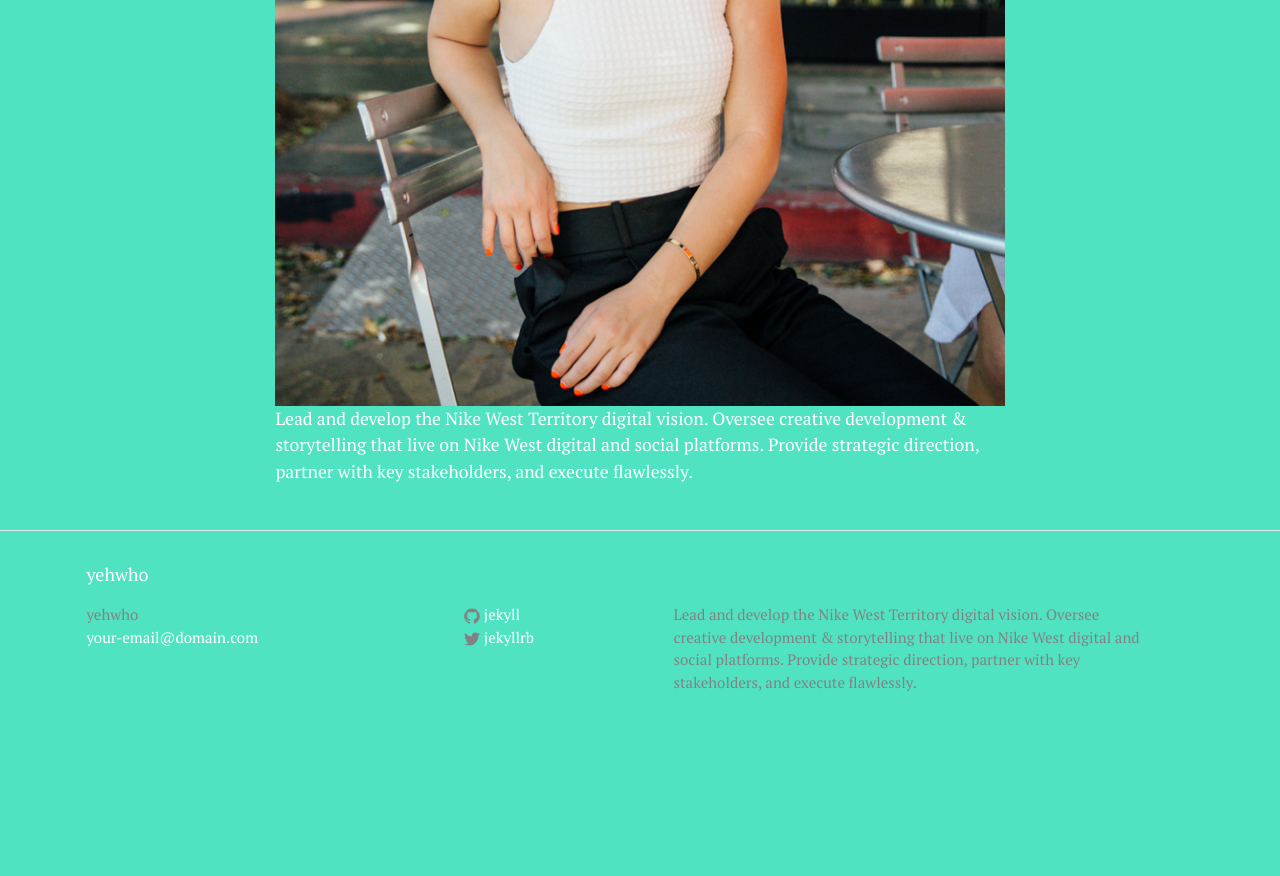
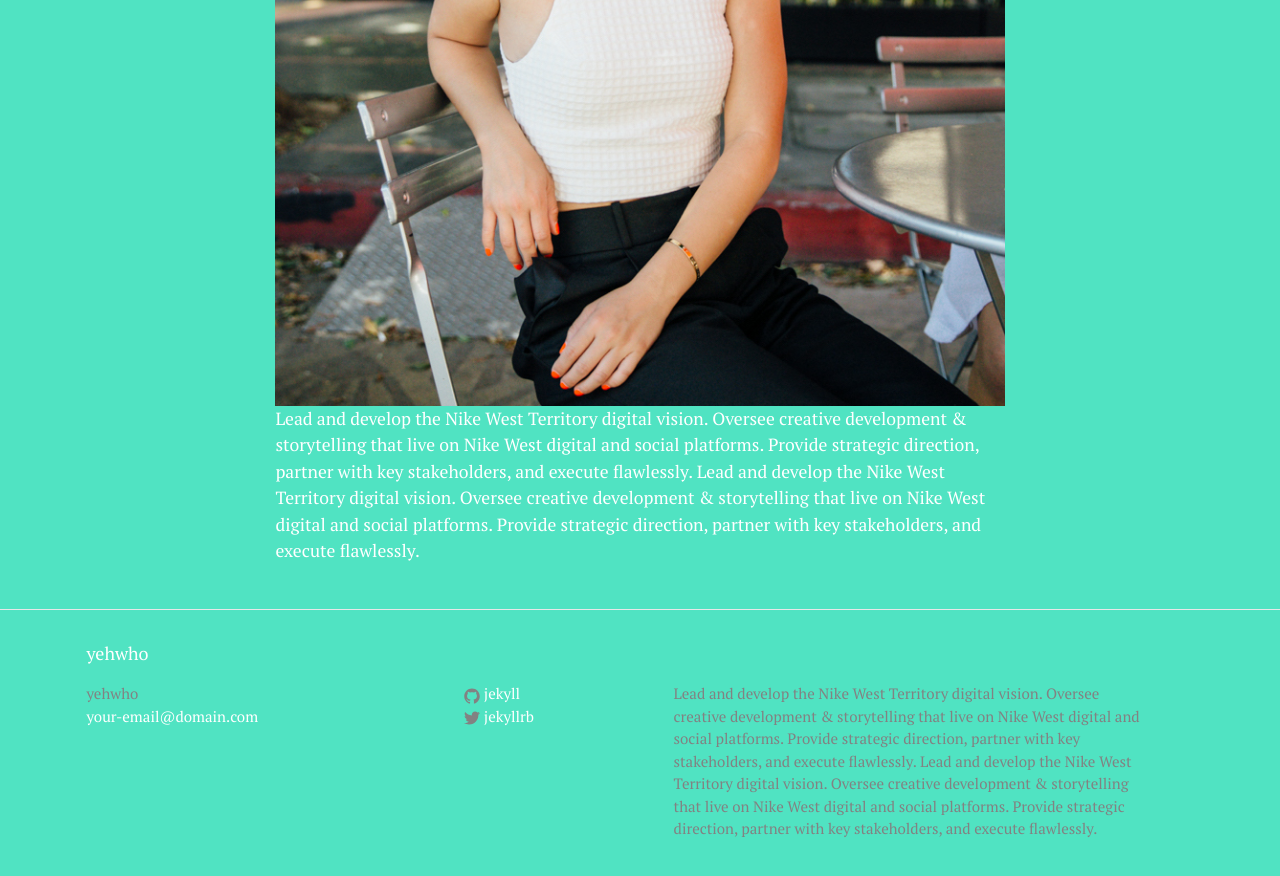
Before and after one commit to PHironaka/yehwho, a Jekyll site: the page built from index.html, in a window 1280 px wide and 900 px high, scrolled down 705 px. Shown: the top 876 px of the window. Built offline with Jekyll 4.4.1, drawn with Linux system fonts in a browser that asks for light colours; some web fonts are replaced; before the commit the page ends 1458 px from its top, so only the background shows below that.

Commit message:
Updated Config

```diff
--- a/_config.yml
+++ b/_config.yml
@@ -9,9 +9,10 @@ collections:
     title: Uploads
     output: true
 email: your-email@domain.com
-description: Lead and develop the Nike West Territory digital vision. Oversee creative
-  development & storytelling that live on Nike West digital and social platforms.
-  Provide strategic direction, partner with key stakeholders, and execute flawlessly.
+description: |-
+  Lead and develop the Nike West Territory digital vision. Oversee creative development & storytelling that live on Nike West digital and social platforms. Provide strategic direction, partner with key stakeholders, and execute flawlessly.
+
+  Lead and develop the Nike West Territory digital vision. Oversee creative development & storytelling that live on Nike West digital and social platforms. Provide strategic direction, partner with key stakeholders, and execute flawlessly.
 baseurl:
 url: http://yourdomain.com
 twitter_username: jekyllrb
```
